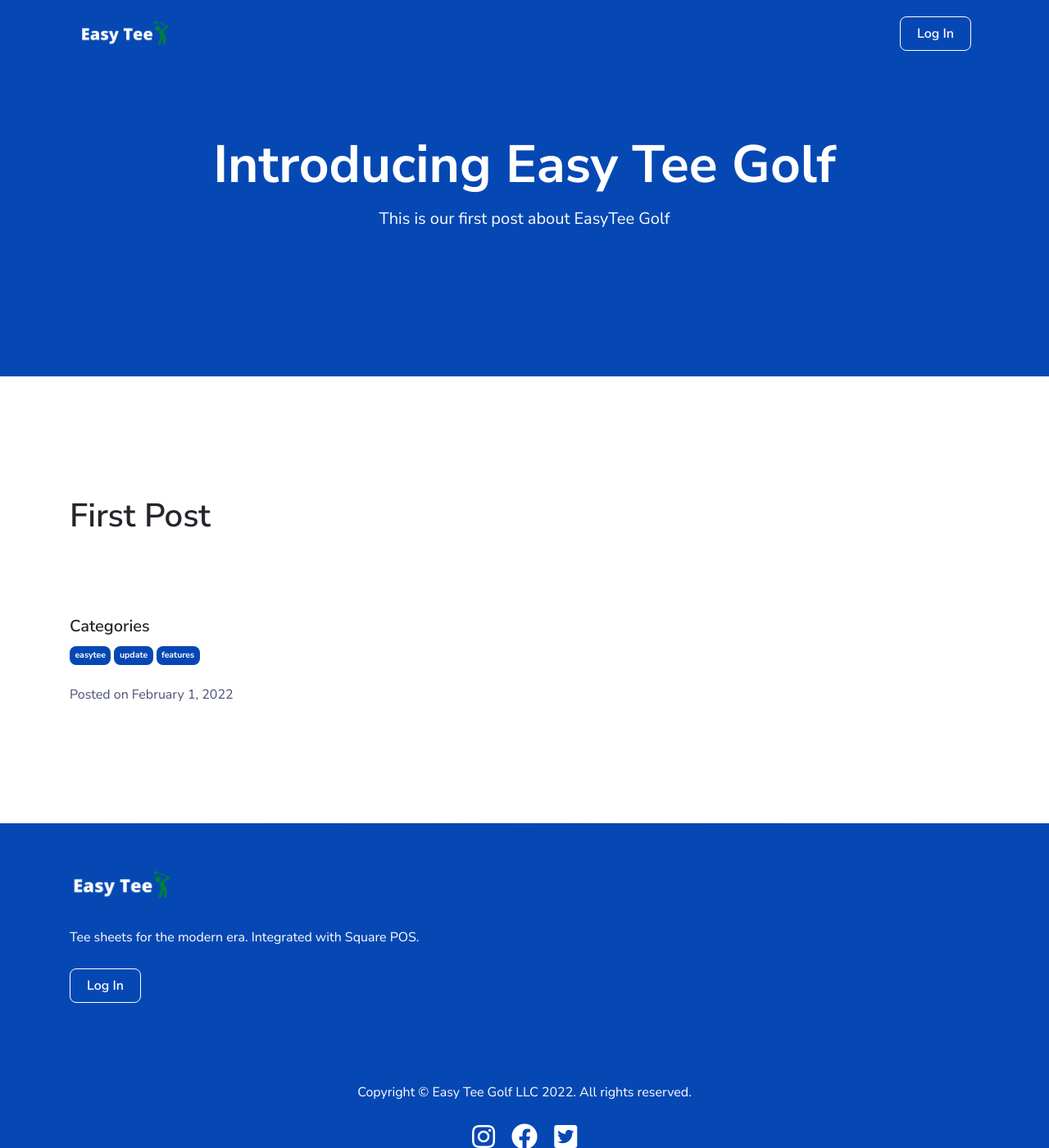
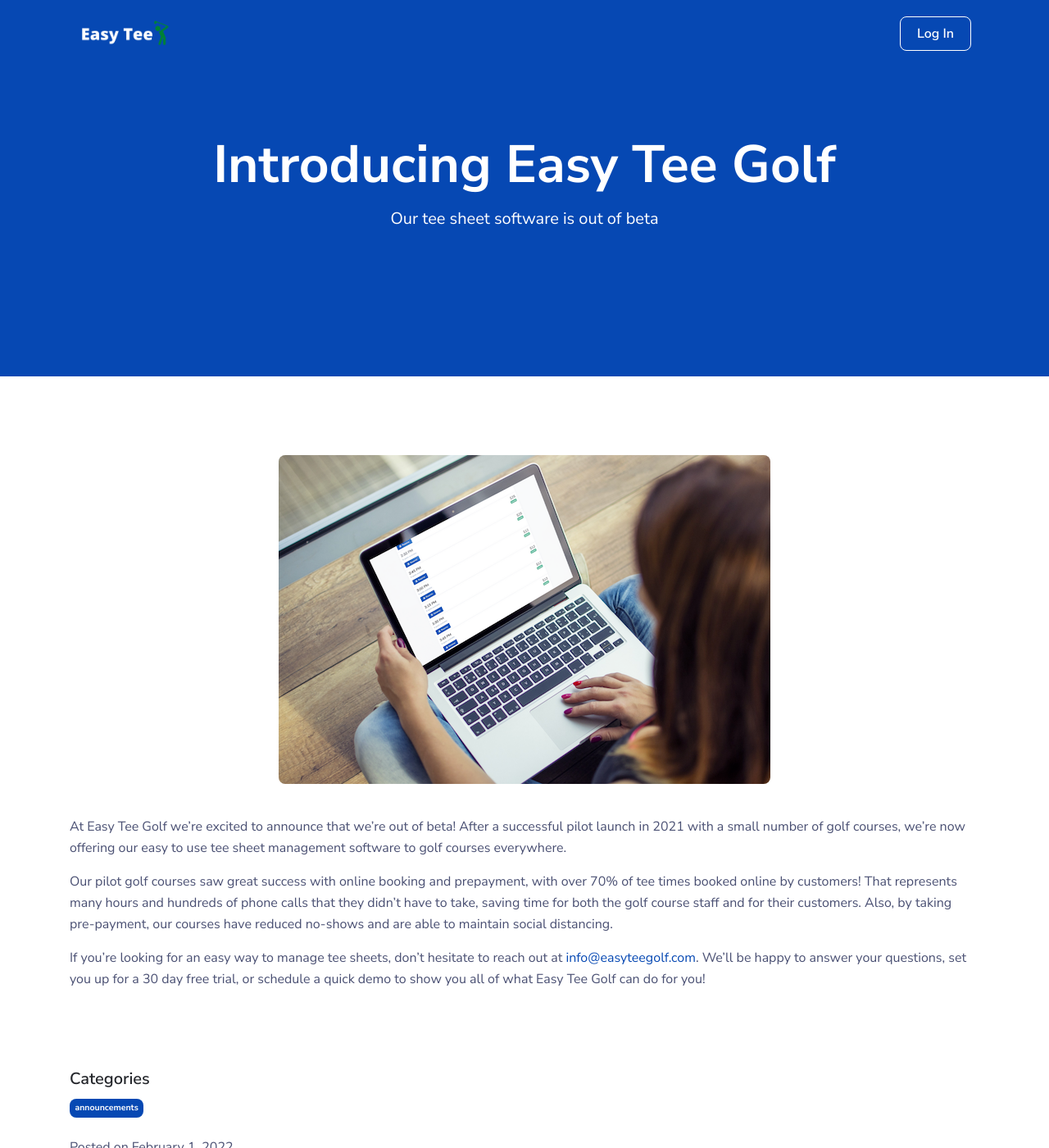
Before and after one commit to easyteegolf/easytee_front, a Jekyll site: the page built from _posts/2022-02-01-introducing-easy-tee-golf.markdown, in a window 1280 px wide and 1400 px high. Shown: the whole window at 82% size. Built offline with Jekyll 4.4.1, drawn with Linux system fonts in a browser that asks for light colours.

Commit message:
first blog posts

```diff
--- a/_config.yml
+++ b/_config.yml
@@ -35,6 +35,10 @@ permalink: /articles/:title/
 plugins:
   - jekyll-feed
   - jekyll-sitemap
+  # - jekyll-paginate
+
+# paginate: 6
+# paginate_path: "/articles/page:num/"
 
 # Exclude from processing.
 # The following items will not be processed, by default.
--- a/_includes/footer.html
+++ b/_includes/footer.html
@@ -8,13 +8,16 @@
             <a href="https://app.easyteegolf.com/" class="btn btn-md btn-outline-white animate-up-2">Log In</a>
 
           </div>
+          <div class="col">
+            <p class="mb-0"><a href="/#pricing">Pricing</a></p>
+            <p class="mb-0"><a href="/articles/">Articles</a></p>
+          </div>
       </div>
       <hr class="my-4 my-lg-5">
       <div class="row">
           <div class="col pb-4 mb-md-0">
               <div class="d-flex text-center justify-content-center align-items-center">
                   <p class="font-weight-normal mb-0">Copyright © Easy Tee Golf LLC <span class="current-year"></span>. All rights reserved.</p>
-
               </div>
           </div>
       </div>
--- a/_layouts/post.html
+++ b/_layouts/post.html
@@ -28,8 +28,15 @@
       </div>
   </section>
 
-  <section class="section section-lg line-bottom-light">
+  <section class="section line-bottom-light">
       <div class="container">
+        {% if page.head_img %}
+          <div class="row mb-4">
+            <div class="col text-center">
+              <img src="{{ page.head_img }}" class="img-fluid rounded">
+            </div>
+          </div>
+        {% endif %}
           <div class="row justify-content-center mb-4 mb-lg-6">
               <div class="col-12">
                   <p>{{content}}</p>
--- a/_posts/2022-02-01-introducing-easy-tee-golf.markdown
+++ b/_posts/2022-02-01-introducing-easy-tee-golf.markdown
@@ -1,7 +1,13 @@
 ---
 layout: post
 title:  "Introducing Easy Tee Golf"
-subtitle: "This is our first post about EasyTee Golf"
-categories: easytee update features
+subtitle: "Our tee sheet software is out of beta"
+head_img: '/assets/img/articles/easytee-booking.png'
+alt_img: 'Easy Tee Golf Booking'
+categories: announcements
 ---
-# First Post
+At Easy Tee Golf we’re excited to announce that we’re out of beta! After a successful pilot launch in 2021 with a small number of golf courses, we’re now offering our easy to use tee sheet management software to golf courses everywhere.
+
+Our pilot golf courses saw great success with online booking and prepayment, with over 70% of tee times booked online by customers! That represents many hours and hundreds of phone calls that they didn’t have to take, saving time for both the golf course staff and for their customers. Also, by taking pre-payment, our courses have reduced no-shows and are able to maintain social distancing.
+
+If you’re looking for an easy way to manage tee sheets, don’t hesitate to reach out at [info@easyteegolf.com](mailto:info@easyteegolf.com){:target="_blank"}. We’ll be happy to answer your questions, set you up for a 30 day free trial, or schedule a quick demo to show you all of what Easy Tee Golf can do for you!
--- a/help/index.html
+++ b/help/index.html
@@ -12,7 +12,7 @@ order: 0
                 <div class="row justify-content-center">
                     <div class="col-12 col-md-10 text-center">
                         <h1 class="display-1 mb-2">Need help?</h1>
-                        <p class="lead">We've got you covered.</p>
+                        <p class="lead">We've got you covered</p>
                     </div>
                 </div>
             </div>
```
Also changed, not shown: _posts/2020-02-07-welcome-to-jekyll.markdown (deleted, +0 -29 lines), _posts/2022-02-22-easy-tee-is-a-square-partner.markdown (added, +16 -0 lines), articles.html (added, +41 -0 lines).
